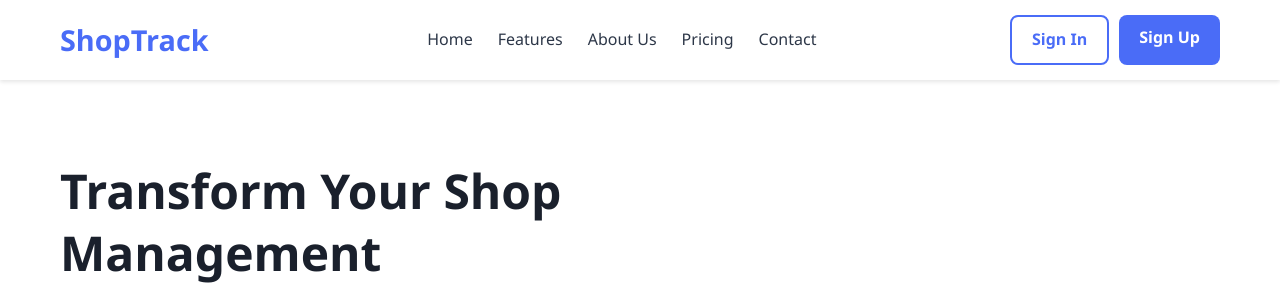
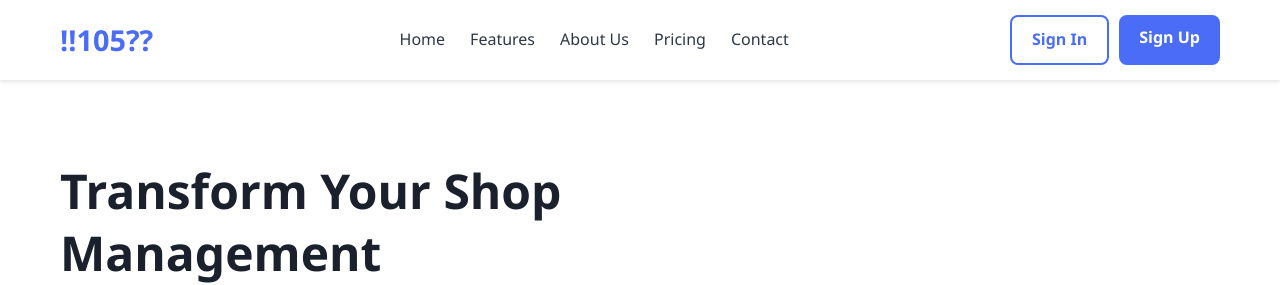
Before and after one commit to Etel-1sec/Shop, a plain HTML site: page index.html in a window 1280 px wide. Shown: the top 285 px of the page. Drawn offline with Linux system fonts and the light colour scheme.

Commit message:
Update index.html

```diff
--- a/index.html
+++ b/index.html
@@ -11,7 +11,7 @@
     <header>
         <div class="container">
             <div class="logo">
-                <h1>ShopTrack</h1>
+                <h1>!!105??</h1>
             </div>
             <nav>
                 <ul>
```
